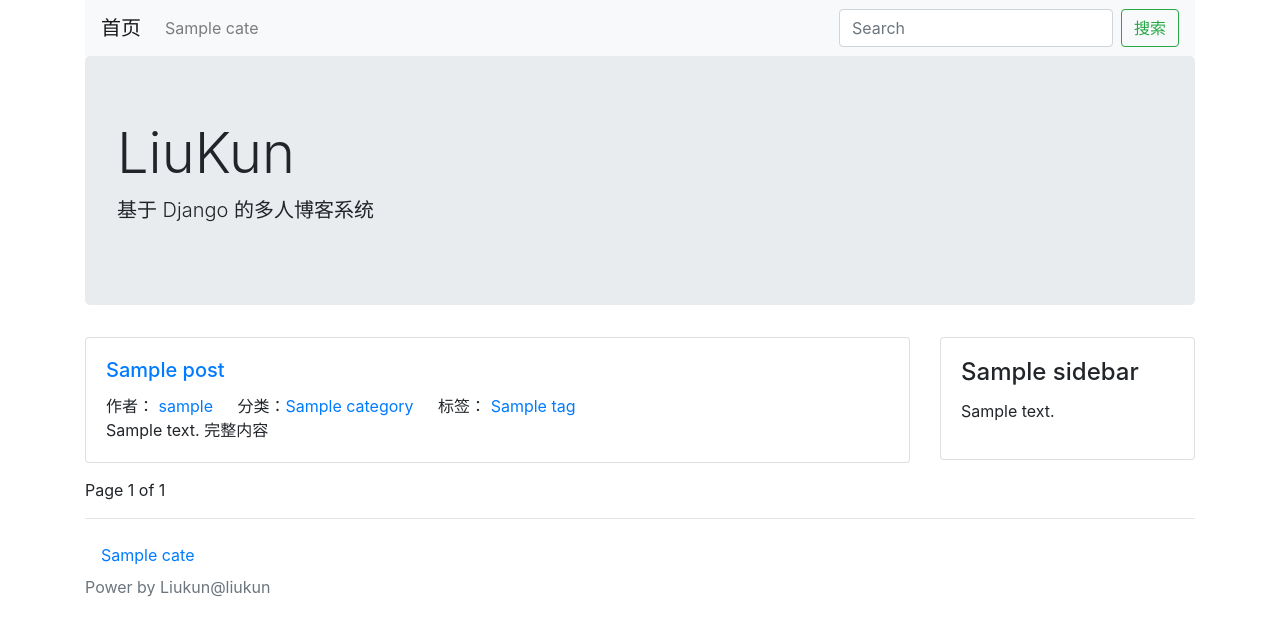
After one commit to xihacode/typeidea, a Django app: template typeidea/themes/default/templates/blog/list.html in a window 1280 px wide. The commit adds this page. Shown: the top 636 px of the page. Run offline with Django 3.2, Linux system fonts and the light colour scheme; the template is opened without the code that fills it: most values are stand-ins (such as "Sample title", 1, 10 or a date in 2020).

Commit message:
pull in  boostrap

```diff
--- a/typeidea/settings/base.py
+++ b/typeidea/settings/base.py
@@ -54,10 +54,13 @@ MIDDLEWARE = [
 
 ROOT_URLCONF = 'typeidea.urls'
 
+# THEMES = 'default'
+THEMES = 'bootstrap'
 TEMPLATES = [
     {
         'BACKEND': 'django.template.backends.django.DjangoTemplates',
-        'DIRS': [os.path.join(BASE_DIR, '../../templates')]
+        # 'DIRS': [os.path.join(BASE_DIR, '../../templates')]
+        'DIRS': [os.path.join(BASE_DIR, 'themes', THEMES, 'templates')]
         ,
         'APP_DIRS': True,
         'OPTIONS': {
--- /dev/null
+++ b/typeidea/themes/bootstrap/templates/blog/base.html
@@ -0,0 +1,84 @@
+<!DOCTYPE html>
+<html lang="en">
+<head>
+    <meta charset="UTF-8">
+    <meta name="viewport" content="width=device-width, initial-scale=1, shrink-to-fit=no">
+    <link rel="stylesheet" href="https://cdn.jsdelivr.net/npm/bootstrap@4.4.1/dist/css/bootstrap.min.css"
+          integrity="sha384-Vkoo8x4CGsO3+Hhxv8T/Q5PaXtkKtu6ug5TOeNV6gBiFeWPGFN9MuhOf23Q9Ifjh" crossorigin="anonymous">
+    <title>{% block title %}首页{% endblock %} 博客系统</title>
+    <style>
+        .post {
+            margin-bottom: 15px;
+        }
+    </style>
+
+</head>
+<body>
+<div class="container head">
+    <nav class="navbar  navbar-expand-lg navbar-light bg-light">
+        <a class="navbar-brand" href="/">首页</a>
+        <div class="collapse navbar-collapse" id="navSupportedContent">
+            <ul class="navbar-nav mr-auto">
+                {% for cate in navs %}
+                    <li class="nav-item">
+                        <a class="nav-link" href="{% url 'category_list' cate.id %}">{{ cate.name }}</a>
+                    </li>
+                {% endfor %}
+            </ul>
+            <form class="form-inline">
+                <input class="form-control mr-sm-2" type="search" placeholder="Search" aria-label="Search">
+                <button class="btn btn-outline-success my-2 my-sm-0" type="submit">搜索</button>
+            </form>
+        </div>
+    </nav>
+    <div class="jumbotron">
+        <h1 class="display-4">LiuKun</h1>
+        <p class="lead">基于 Django 的多人博客系统</p>
+    </div>
+</div>
+
+<div class="container main">
+    <div class="row">
+        <div class="col-9 post-list">
+            {% block main %}
+
+            {% endblock %}
+        </div>
+        <div class="col-3">
+            {% block sidebar %}
+                {% for sidebar in sidebars %}
+                    <div class="card sidebar" style="margin-bottom: 15px">
+                        <div class="card-body">
+                            <h4 class="card-title">{{ sidebar.title }}</h4>
+                            <p>
+                                {{ sidebar.content_html| safe }}
+                                {#        safe 不转义html#}
+                            </p>
+
+                        </div>
+                    </div>
+
+                {% endfor %}
+            {% endblock %}
+        </div>
+    </div>
+</div>
+
+<footer class="footer">
+    {% block footer %}
+        <div class="container">
+            <hr/>
+            <nav class="nav category">
+                {% for cate in categories %}
+                    <a href="{% url 'category_list' cate.id %}" class="nav-link">{{ cate.name }}</a>
+                {% endfor %}
+            </nav>
+        </div>
+        <div class="container power">
+            <span class="text-muted">Power by Liukun@liukun</span>
+        </div>
+    {% endblock %}
+</footer>
+
+</body>
+</html>
--- /dev/null
+++ b/typeidea/themes/bootstrap/templates/blog/list.html
@@ -0,0 +1,50 @@
+{% extends "./base.html" %}
+{% block title %}
+    {% if tag %}
+        标签页: {{ tag.name }}
+    {% endif %}
+    {% if category %}
+        分类页:{{ category.name }}
+    {% endif %}
+{% endblock %}
+
+{% block main %}
+    {% for post in post_list %}
+        <div class="card post">
+            <div class="card-body">
+                <h5 class="card-title">
+                    <a class="card-title" href="{% url 'post_detail' post.id %}">{{ post.title }}</a>
+                </h5>
+                <span class="card-link">作者：<a href="#"> {{ post.owner.username }}</a></span>
+                <span class="card-link">分类：<a
+                        href="{% url 'category_list' post.category.id %}">{{ post.category.name }}</a></span>
+                <span class="card-link">标签：
+{#                    {% for tag in post.tag.all %}#}
+                        <a href="{% url 'tag_list' post.tag.id %}">{{ post.tag.name }}</a>
+{#                    {% endfor %}#}
+            </span>
+                <p class="card-text">
+                    {{ post.desc }}
+                    <a href="{% url 'post_detail' post.id %}"></a>
+                    完整内容
+                </p>
+            </div>
+        </div>
+    {% endfor %}
+
+    <div class="pagination">
+        {% if page_obj %}
+            <span class="page-links">
+            {% if page_obj.has_previous %}
+                <a href="?page={{ page_obj.previous_page_number }}">上一页</a>
+                <!--<a href="?page = {{ page_obj.previous_page_number }}">上一页</a> 注意这和上面一行不一样的
+                等号之间不能有空格 -->
+            {% endif %}
+                Page {{ page_obj.number }} of {{ page_obj.paginator.num_pages }}
+                {% if page_obj.has_next %}
+                    <a href="/?page={{ page_obj.next_page_number }}">下一页</a>
+                {% endif %}
+             </span>
+        {% endif %}
+    </div>
+{% endblock %}
--- a/typeidea/templates/blog/list.html
+++ b/typeidea/themes/default/templates/blog/list.html
@@ -26,7 +26,8 @@
             <span class="page-links">
             {% if page_obj.has_previous %}
                 <a href="?page={{ page_obj.previous_page_number }}">上一页</a>
-                <!--<a href="?page = {{ page_obj.previous_page_number }}">上一页</a> 注意这和上面一行不一样的 等号之间不能有空格#}-->
+                <!--<a href="?page = {{ page_obj.previous_page_number }}">上一页</a> 注意这和上面一行不一样的
+                等号之间不能有空格 -->
             {% endif %}
                 Page {{ page_obj.number }} of {{ page_obj.paginator.num_pages }}
                 {% if page_obj.has_next %}
```
Also changed, not shown: typeidea/themes/default/templates/blog/detail.html (added, +15 -0 lines), typeidea/themes/default/templates/config/blocks/sidebar_comments.html (added, +19 -0 lines), typeidea/themes/default/templates/config/blocks/sidebar_posts.html (added, +16 -0 lines), typeidea/themes/bootstrap/templates/blog/detail.html (renamed from typeidea/templates/blog/detail.html), typeidea/themes/bootstrap/templates/config/blocks/sidebar_comments.html (renamed from typeidea/templates/config/blocks/sidebar_comments.html), typeidea/themes/bootstrap/templates/config/blocks/sidebar_posts.html (renamed from typeidea/templates/config/blocks/sidebar_posts.html), typeidea/themes/default/templates/blog/base.html (renamed from typeidea/templates/blog/base.html).
